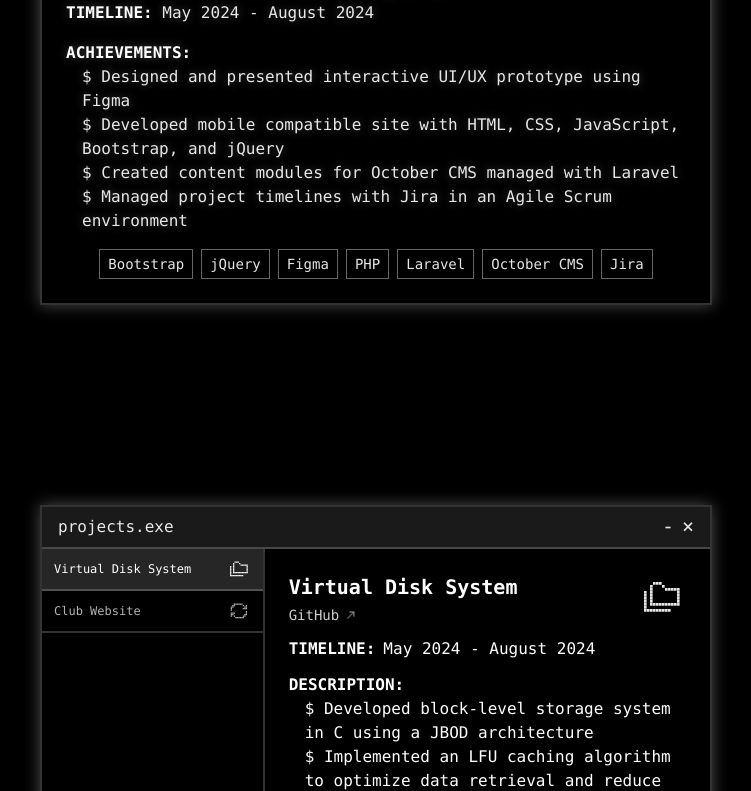
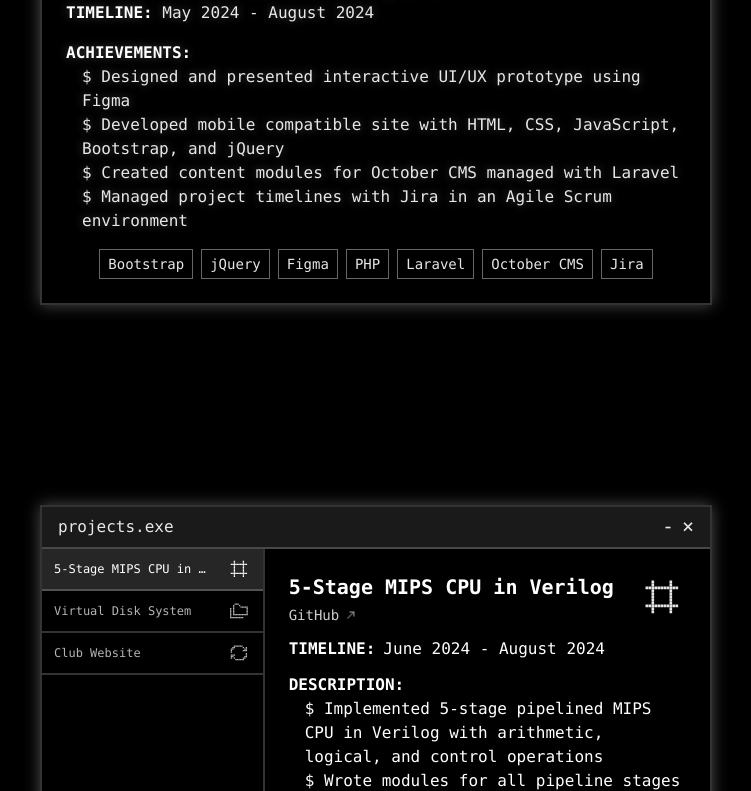
Before and after one commit to JaeMinBird/Portfolio, a Next.js app: page / in a window 1280 px wide. Shown: the part 2009-2800 px from the top of the page, without its empty margins (264-1015 px from the left). Built offline with nearby package versions, Linux system fonts and the light colour scheme.

Commit message:
Fixed various terminal interactions + updated project data

```diff
--- a/src/components/Cursor.tsx
+++ b/src/components/Cursor.tsx
@@ -41,12 +41,23 @@ export const Cursor = ({ smoothing = 0.3 }: CursorProps) => {
     `;
     document.head.appendChild(styleElement);
 
-    // Select all interactable elements
-    const interactables = document.querySelectorAll('a, button, [role="button"], .interactable');
+    // Function to setup event listeners
+    const setupInteractables = () => {
+      const interactables = document.querySelectorAll('a, button, [role="button"], .interactable');
+      interactables.forEach(el => {
+        el.addEventListener('mouseenter', handleInteractableEnter);
+        el.addEventListener('mouseleave', handleInteractableLeave);
+      });
+    };
 
-    interactables.forEach(el => {
-      el.addEventListener('mouseenter', handleInteractableEnter);
-      el.addEventListener('mouseleave', handleInteractableLeave);
+    // Initial setup
+    setupInteractables();
+
+    // Set up a MutationObserver to watch for new interactable elements
+    const observer = new MutationObserver(setupInteractables);
+    observer.observe(document.body, {
+      subtree: true,
+      childList: true,
     });
 
     window.addEventListener('mousemove', handleMouseMove);
@@ -54,11 +65,7 @@ export const Cursor = ({ smoothing = 0.3 }: CursorProps) => {
     return () => {
       window.removeEventListener('mousemove', handleMouseMove);
       document.head.removeChild(styleElement);
-
-      interactables.forEach(el => {
-        el.removeEventListener('mouseenter', handleInteractableEnter);
-        el.removeEventListener('mouseleave', handleInteractableLeave);
-      });
+      observer.disconnect();
     };
   }, []);
 
--- a/src/components/ProjectsTerminal.tsx
+++ b/src/components/ProjectsTerminal.tsx
@@ -30,14 +30,14 @@ export function ProjectsTerminal() {
       .filter(ref => ref !== null)
       .map(ref => ref.scrollHeight);
 
-    const newMaxHeight = Math.max(...heights, 375) + 80;
+    const newMaxHeight = Math.max(...heights, 400) + 100;
     setMaxHeight(newMaxHeight);
 
-    // Calculate mobile max height
+    // Calculate mobile max height with 15% reduction
     if (isMobile) {
       const mobileHeights = projectRefs.current
         .filter(ref => ref !== null)
-        .map(ref => ref.scrollHeight + 200); // Add extra space for tabs
+        .map(ref => ref.scrollHeight + 200); // Changed from 240 to 200 (~15% reduction)
       const newMobileMaxHeight = Math.max(...mobileHeights);
       setMobileMaxHeight(newMobileMaxHeight);
     }
@@ -97,7 +97,7 @@ export function ProjectsTerminal() {
                     className="absolute bg-white/15 w-full"
                     initial={false}
                     animate={{
-                      top: `${currentIndex * 50}%`,
+                      top: `${(100 / projects.length) * currentIndex}%`,
                       transition: {
                         duration: 0.3,
                         ease: "easeInOut"
@@ -186,7 +186,7 @@ export function ProjectsTerminal() {
                         href={projects[currentIndex].githubUrl}
                         target="_blank"
                         rel="noopener noreferrer"
-                        className="neon-hover flex items-center gap-1 text-sm text-white/80 hover:text-white/90 transition-colors cursor-pointer"
+                        className="neon-hover flex items-center gap-1 text-sm text-white/80 hover:text-white/90 transition-colors cursor-pointer interactable"
                       >
                         GitHub
                         <svg
--- a/src/data/projects.ts
+++ b/src/data/projects.ts
@@ -9,6 +9,19 @@ export interface Project {
 
 export const projects = [
   {
+    name: "5-Stage MIPS CPU in Verilog",
+    pixelIcon: "M72 56h14v14H72zM72 40h14v14H72zM72 72h14v14H72zM72 104h14v14H72zM72 88h14v14H72zM72 120h14v14H72zM72 152h14v14H72zM72 136h14v14H72zM72 168h14v14H72zM168 56h14v14h-14zM168 40h14v14h-14zM168 72h14v14h-14zM168 104h14v14h-14zM168 88h14v14h-14zM168 120h14v14h-14zM168 152h14v14h-14zM168 136h14v14h-14zM168 168h14v14h-14zM168 184h14v14h-14zM168 200h14v14h-14zM72 184h14v14H72zM72 200h14v14H72zM152 72h14v14h-14zM200 72h14v14h-14zM56 72h14v14H56zM88 72h14v14H88zM184 72h14v14h-14zM200 168h14v14h-14zM184 168h14v14h-14zM40 168h14v14H40zM104 72h14v14h-14zM120 72h14v14h-14zM40 72h14v14H40zM136 72h14v14h-14zM152 168h14v14h-14zM56 168h14v14H56zM88 168h14v14H88zM104 168h14v14h-14zM120 168h14v14h-14zM136 168h14v14h-14z",
+    dateRange: "June 2024 - August 2024",
+    description: [
+      "Implemented 5-stage pipelined MIPS CPU in Verilog with arithmetic, logical, and control operations",
+      "Wrote modules for all pipeline stages with integrated control and ALU logic",
+      "Simulated CPU behavior in Vivado 2024.1, verifying pipeline data flow and execution",
+      "Synthesized design for xc7z010clg400-1 FPGA, optimizing resource use"
+    ],
+    techStack: ["Verilog", "Vivado", "FPGA", "MIPS Architecture"], // Skills Demonstrated
+    githubUrl: "https://github.com/JaeMinBird/MIPS-CPU-in-Verilog" // GitHub URL here
+  },
+  {
     name: "Virtual Disk System",
     pixelIcon: "M64 96h14v14H64zM128 64h14v14h-14zM80 48h14v14H80zM64 112h14v14H64zM64 80h14v14H64zM64 128h14v14H64zM64 144h14v14H64zM80 160h14v14H80zM176 80h14v14h-14zM208 112h14v14h-14zM208 96h14v14h-14zM208 128h14v14h-14zM208 144h14v14h-14zM176 160h14v14h-14zM160 80h14v14h-14zM208 80h14v14h-14zM64 64h14v14H64zM96 48h14v14H96zM192 80h14v14h-14zM208 160h14v14h-14zM192 160h14v14h-14zM112 48h14v14h-14zM144 80h14v14h-14zM160 160h14v14h-14zM64 160h14v14H64zM96 160h14v14H96zM112 160h14v14h-14zM128 160h14v14h-14zM144 160h14v14h-14zM32 128h14v14H32zM32 144h14v14H32zM32 96h14v14H32zM32 112h14v14H32zM32 160h14v14H32zM32 176h14v14H32zM48 192h14v14H48zM128 192h14v14h-14zM32 192h14v14H32zM64 192h14v14H64zM80 192h14v14H80zM96 192h14v14H96zM112 192h14v14h-14zM160 192h14v14h-14zM144 192h14v14h-14z",
     dateRange: "May 2024 - August 2024",
@@ -17,8 +30,8 @@ export const projects = [
       "Implemented an LFU caching algorithm to optimize data retrieval and reduce disk access",
       "Integrated TCP networking for remote storage operations over IP networks"
     ],
-    techStack: ["C", "TCP/IP", "JBOD"],
-    githubUrl: "https://github.com/JaeMinBird/VirtualDiskSystem" // Add your actual GitHub URL here
+    techStack: ["C", "TCP/IP", "Linux", "JBOD"], // Skills Demonstrated
+    githubUrl: "https://github.com/JaeMinBird/VirtualDiskSystem" // GitHub URL here
   },
   {
     name: "Club Website",
@@ -30,7 +43,7 @@ export const projects = [
       "Stored form data in MongoDB database synced with Google Cloud API",
       "Deployed with Nginx on a virtual Ubuntu Server"
     ],
-    techStack: ["React", "Node.js", "Express.js", "MongoDB", "Nginx", "Google Cloud API"],
-    githubUrl: "https://github.com/JaeMinBird/PSUASASite" // Add your actual GitHub URL here
+    techStack: ["React", "Node.js", "Express.js", "MongoDB", "Nginx", "Google Cloud API"], // Skills Demonstrated
+    githubUrl: "https://github.com/JaeMinBird/PSUASASite" // GitHub URL here
   }
 ];
```
